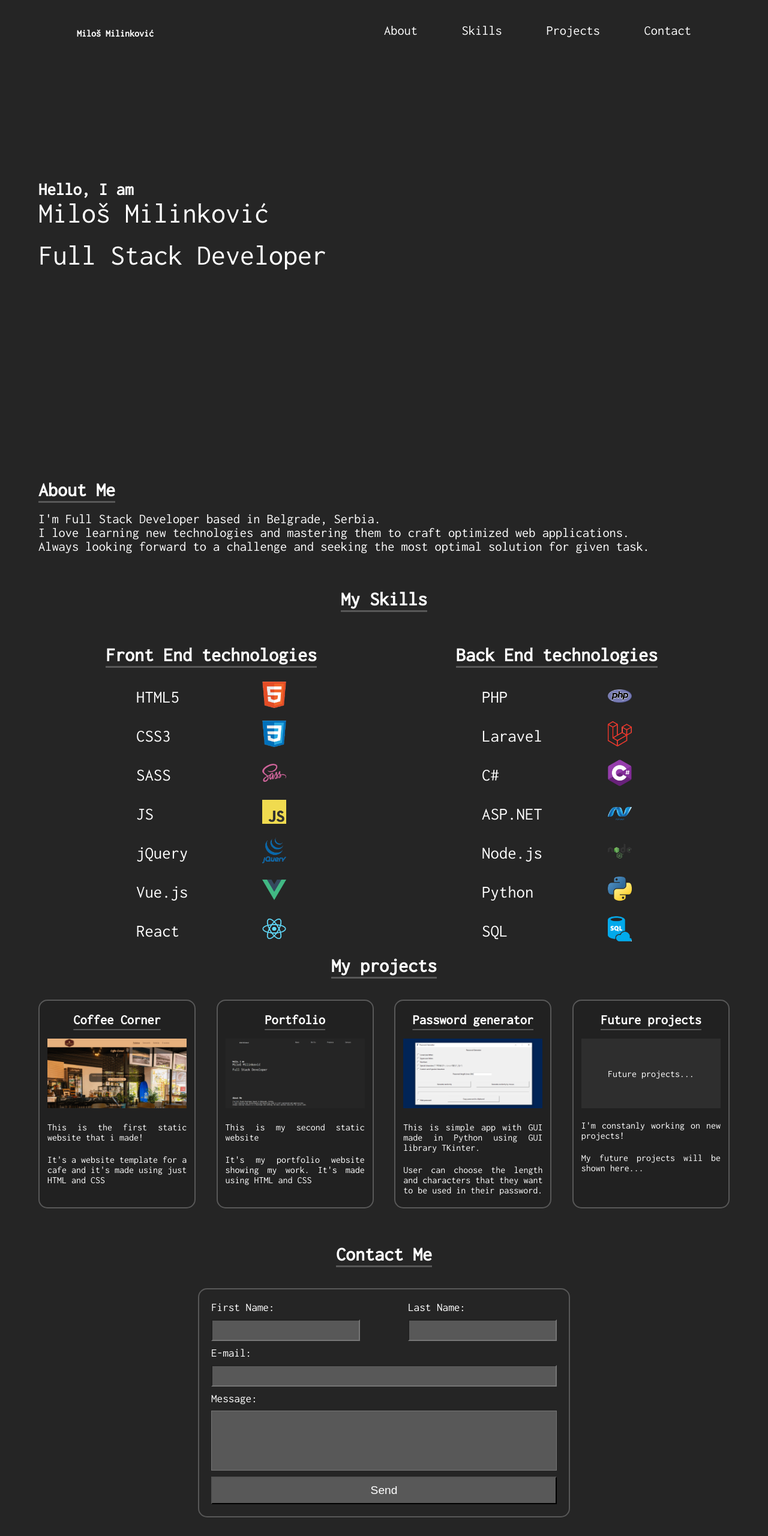
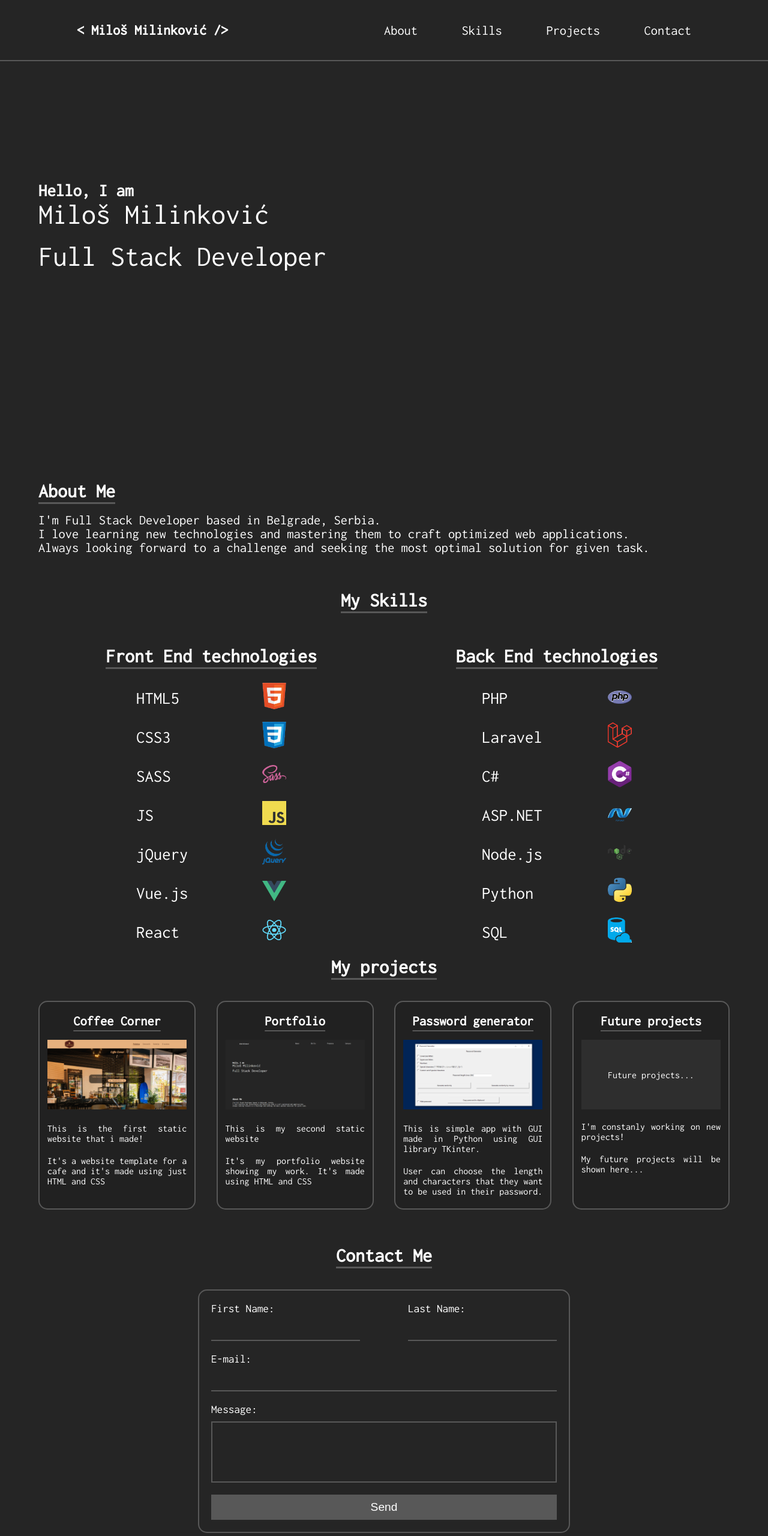
Before and after one commit to milinkovicmilos/Portfolio, a plain HTML site: page index.html in a window 1280 px wide. Shown: the top 2560 px of the page at 60% size. Drawn offline with Linux system fonts and the light colour scheme.

Commit message:
Added logo animation

```diff
--- /dev/null
+++ b/assets/css/misc.scss
@@ -0,0 +1,46 @@
+$main-color: #252525;
+$details-color: lighten($main-color, 20%);
+$second-color: #9cdcdd;
+$default-text-color: #fff;
+@mixin flex($jc, $w : nowrap) {
+    display: flex;
+    align-items: center;
+    justify-content: $jc;
+    flex-wrap: $w;
+}
+@mixin grid($n-columns) {
+    display: grid;
+    grid-template-columns: repeat($n-columns, 1fr);
+}
+@mixin link-style($size) {
+    text-decoration: none;
+    color: $default-text-color;
+    font-size: $size;
+}
+@mixin center($width) {
+    width: $width;
+    margin: 0px auto;
+}
+@mixin border-style($b-radius, $b-width, $b-color) {
+    border-radius: $b-radius;
+    border: $b-width solid $b-color;
+}
+%move-down {
+    margin-top: 60px;
+}
+@keyframes h-anim {
+    0% {
+        transform: translate(-220px, 0px);
+    }
+    100% {
+        transform: translate(0px, 0px);
+    }
+}
+@keyframes h-tag-reset {
+    0% {
+        width: 254px;
+    }
+    100% {
+        width: auto;
+    }
+}
--- a/assets/css/responsive.scss
+++ b/assets/css/responsive.scss
@@ -10,7 +10,10 @@
 }
 @media screen and (max-width: 1024px) {
     header nav {
-        width: 60%;
+        width: 50%;
+        a {
+            font-size: 1.2rem;
+        }
     }
     #cover {
         padding-top: 100px;
@@ -41,14 +44,18 @@
         column-gap: 5vw;
     }
     footer{
+        i {
+            font-size: 1.5rem;
+        }
         #socials, #sass {
-            font-size: 1.5rem;
+            width: 15%;
         }
     }
 }
 @media screen and (max-width: 768px) {
     header {
         flex-direction: column;
+        padding-top: 20px;
         nav {
             width: 90%;
             a {
@@ -81,7 +88,8 @@
         }
         #socials, #sass {
             width: 50%;
-            margin-bottom: 20px;
+            margin-bottom: 40px;
+            justify-content: space-evenly;
         }
     }
 }
--- a/assets/css/style.scss
+++ b/assets/css/style.scss
@@ -1,32 +1,4 @@
-$main-color: #252525;
-$details-color: lighten($main-color, 20%);
-$default-text-color: #fff;
-@mixin flex($jc, $w : nowrap) {
-    display: flex;
-    align-items: center;
-    justify-content: $jc;
-    flex-wrap: $w;
-}
-@mixin grid($n-columns) {
-    display: grid;
-    grid-template-columns: repeat($n-columns, 1fr);
-}
-@mixin link-style($size) {
-    text-decoration: none;
-    color: $default-text-color;
-    font-size: $size;
-}
-@mixin center($width) {
-    width: $width;
-    margin: 0px auto;
-}
-@mixin border-style($b-radius, $b-width, $b-color) {
-    border-radius: $b-radius;
-    border: $b-width solid $b-color;
-}
-%move-down {
-    margin-top: 60px;
-}
+@import 'misc.scss';
 * {
     margin: 0px;
     padding: 0px;
@@ -39,12 +11,36 @@ body {
     background-color: $main-color;
     color: $default-text-color;
 }
-a:hover {
+a, i, h1 {
+    transition: color 0.2s;
+}
+a:hover, i:hover, #h-holder:hover h1 {
     color: $details-color;
 }
-h1 {
-    a {
-        @include link-style(1rem);
+#h-holder {
+    width: 254px;
+    height: 26px;
+    h1 {
+        font-size: 1.5rem;
+        color: $default-text-color;
+        position: relative;
+        span {
+            position: absolute;
+            transform: translate(24px, 0px);
+        }
+        #h-tag {
+            right: 254px;
+            width: auto;
+            text-align: right;
+            background-color: $main-color;
+            animation: h-tag-reset 2s linear;
+            z-index: 2;
+        }
+        #h-text {
+            width: 230px;
+            animation: h-anim 1s linear;
+            z-index: 1;
+        }
     }
 }
 h3, h4 {
@@ -70,6 +66,11 @@ header {
             @include link-style(1.4rem);
         }
     }
+}
+main {
+    border-top: 2px solid $details-color;
+    border-bottom: 2px solid $details-color;
+    padding-bottom: 40px;
 }
 #cover {
     height: 500px;
@@ -181,7 +182,7 @@ header {
         @include center(50%);
         @include grid(2);
         column-gap: 10vh;
-        row-gap: 10px;
+        row-gap: 20px;
         @include border-style(15px, 2px, $details-color);
         padding: 20px;
         .form-element {
@@ -198,8 +199,16 @@ header {
                 padding: 5px 10px;
                 width: 100%;
                 box-sizing: border-box;
-                background-color: $details-color;
-                color: #fff;
+                background-color: $main-color;
+                border: 0px;
+                border-bottom: 2px solid $details-color;
+                color: $second-color;
+            }
+            textarea {
+                border: 2px solid $details-color;
+            }
+            input:focus, textarea:focus{
+                border-color: $second-color;
             }
             textarea{
                 resize: none;
@@ -210,30 +219,30 @@ header {
         }
         input[type="submit"] {
             background-color: $details-color;
-            color: #fff;
+            color: $default-text-color;
+            border: 0px;
             font-size: 1.2rem;
             width: 100%;
             padding: 10px;
+        }
+        input[type="submit"]:focus {
+            color: $second-color;
         }
         input:focus, textarea:focus {
             outline: 0px;
         }
     }
 }
-main {
-    border-bottom: 2px solid $details-color;
-    padding-bottom: 40px;
-}
 footer {
     @include center(90%);
     @include flex(space-between, wrap);
     margin: 40px auto;
     i {
-        color: #fff;
+        color: $default-text-color;
         font-size: 1.8rem;
     }
     #socials, #sass {
         width: 15%;
-        @include flex(space-evenly);
+        @include flex(space-between);
     }
 }
--- a/index.html
+++ b/index.html
@@ -16,7 +16,15 @@
 </head>
 <body>
     <header>
-        <h1><a href="#">Miloš Milinković</a></h1>
+        <div id="logo">
+            <a href="#">
+                <div id="h-holder">
+                    <h1>
+                        <span id="h-tag">&#60;&nbsp;</span><span id="h-text">Miloš Milinković &#47;&#62;</span>
+                    </h1>
+                </div>
+            </a>
+        </div>
         <nav>
             <ul>
                 <li><a href="#about">About</a></li>
@@ -190,19 +198,19 @@
                 <div id="form-container">
                     <div id="form-name" class="form-element">
                         <label for="first-name">First Name:</label>
-                        <input type="text" id="first-name" name="first-name"/>
+                        <input type="text" id="first-name" name="first-name" required="required"/>
                     </div>
                     <div id="form-lastname" class="form-element">
                         <label for="last-name">Last Name:</label>
-                        <input type="text" id="last-name" name="last-name"/>
+                        <input type="text" id="last-name" name="last-name" required="required"/>
                     </div>
                     <div id="form-email" class="form-element">
                         <label for="email">E-mail:</label>
-                        <input type="text" id="email" class="email" />
+                        <input type="text" id="email" class="email" required="required"/>
                     </div>
                     <div id="form-message" class="form-element">
                         <label for="message">Message:</label>
-                        <textarea name="message" id="message" rows="4"></textarea>
+                        <textarea name="message" id="message" rows="4" required="required"></textarea>
                     </div>
                     <input type="submit" id="sub-btn" name="sub-btn" value="Send" />
                 </div>
@@ -213,11 +221,13 @@
         <div id="socials">
             <a href="https://www.instagram.com" target="_blank"><i class="fa-brands fa-instagram"></i></a>
             <a href="https://www.linkedin.com/" target="_blank"><i class="fa-brands fa-linkedin-in"></i></a>
+            <a href="#" target="_blank"><i class="fa-brands fa-github"></i></a>
         </div>
         <p>Copyright &#169; 2023 Miloš Milinković. All Rights Reserved.</p>
         <div id="sass">
             <a href="assets/css/style.scss" target="_blank"><i class="fa-brands fa-sass"></i></a>
             <a href="assets/css/responsive.scss" target="_blank"><i class="fa-brands fa-sass"></i></a>
+            <a href="assets/css/misc.scss" target="_blank"><i class="fa-brands fa-sass"></i></a>
         </div>
     </footer>
 </body>
```
Also changed, not shown: assets/css/misc.css (added), assets/css/responsive.css, assets/css/style.css.
